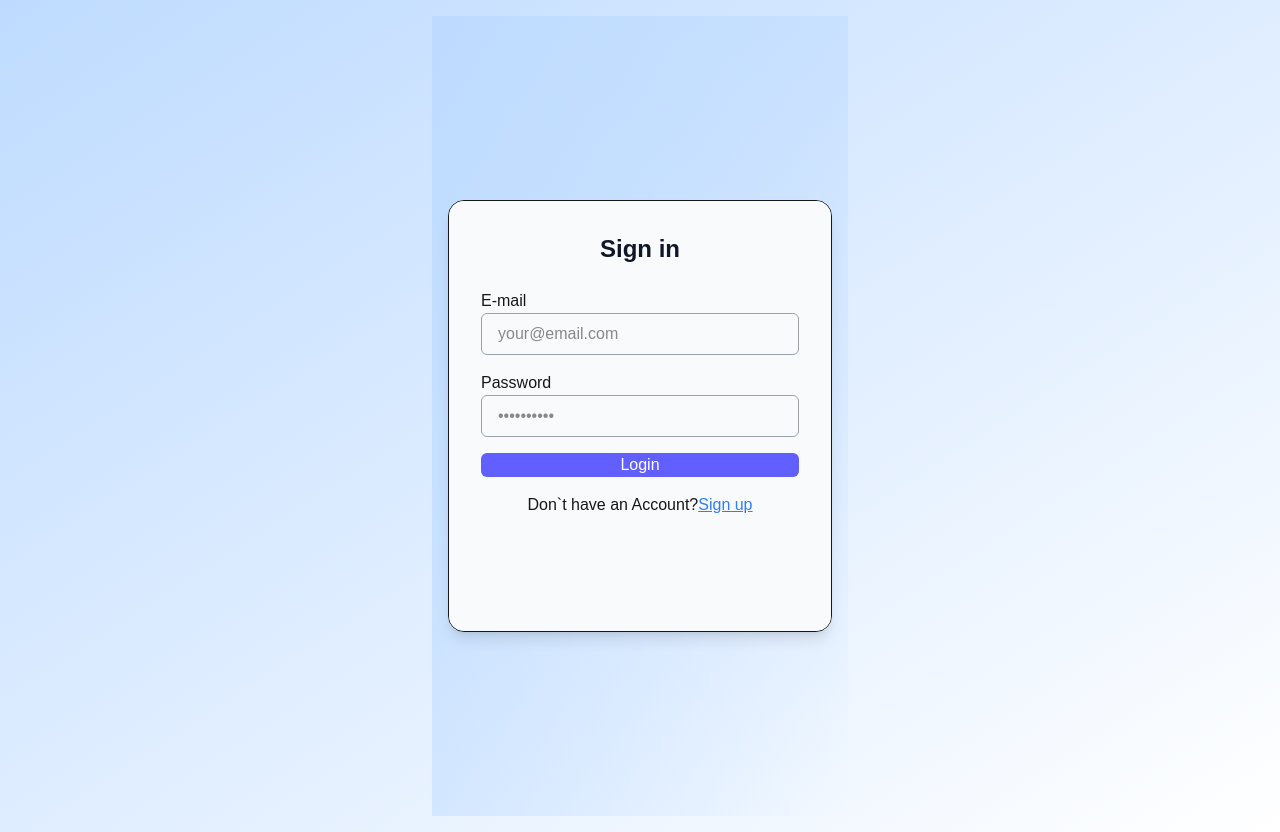
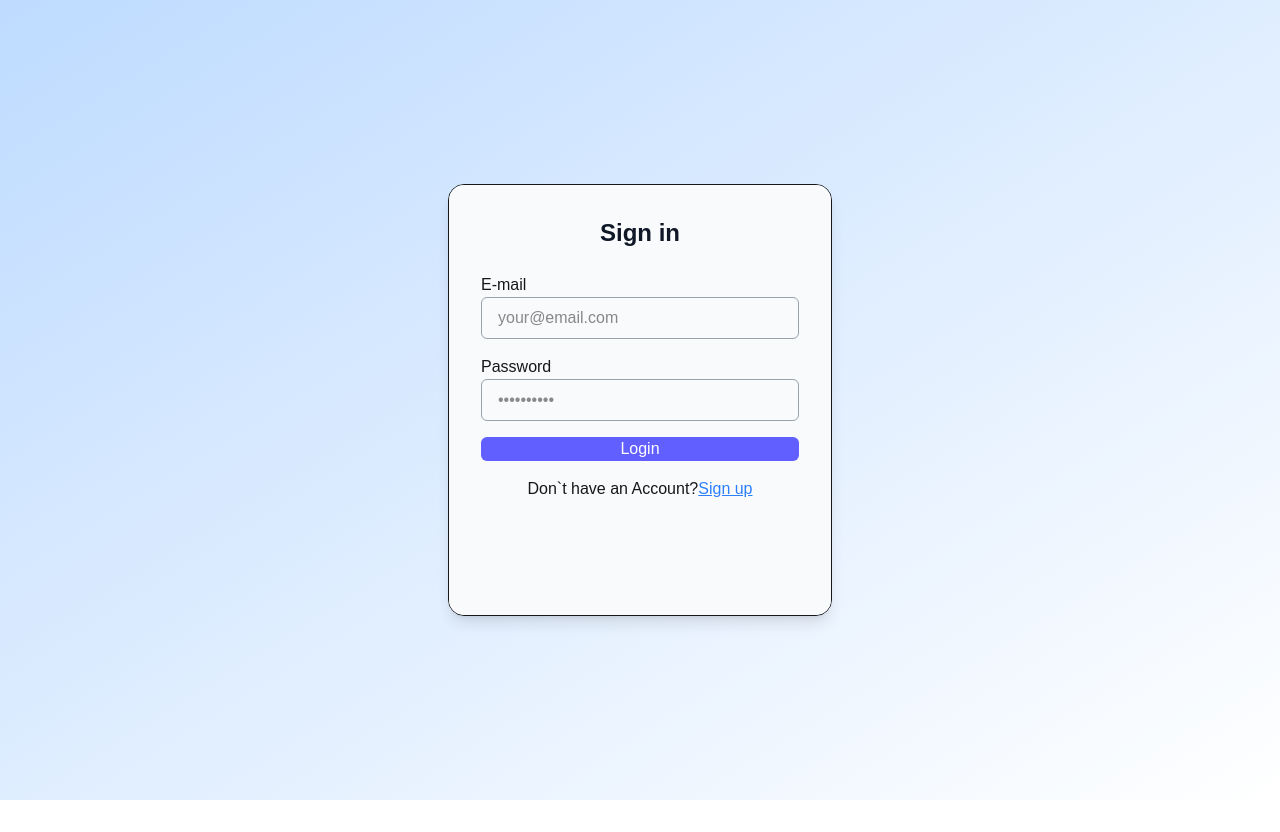
Before and after one commit to H1kra/NextJS-Typescript-AboutMe, a Next.js app in the folder my-app/: page /login in a window 1280 px wide. After the commit the page ends 800 px from the top, so only its background shows below. Built offline with nearby package versions, Linux system fonts and the light colour scheme.

Commit message:
Shifting bg to layout

```diff
--- a/my-app/src/components/LoginForm/loginForm.tsx
+++ b/my-app/src/components/LoginForm/loginForm.tsx
@@ -8,7 +8,6 @@ export default function LoginForm() {
 
     return (
         <div>
-            <div className="min-h-screen bg-gradient-to-tl from-grey-100 to-blue-200  flex items-center justify-center p-4">
                 <div className="relative w-full min-w-xs max-w-sm overflow-hidden border rounded-2xl shadow-lg">
 
                     <div className={`flex transition-transform duration-200 ease-in-out transform ${showRegister ? '-translate-x-full' : 'translate-x-0'}`}>
@@ -61,6 +60,5 @@ export default function LoginForm() {
 
                 </div>
             </div>
-        </div>
     )
 }
```
